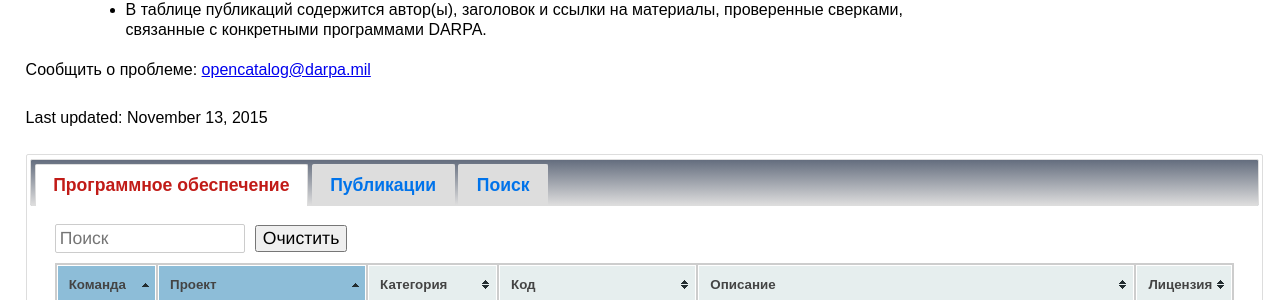
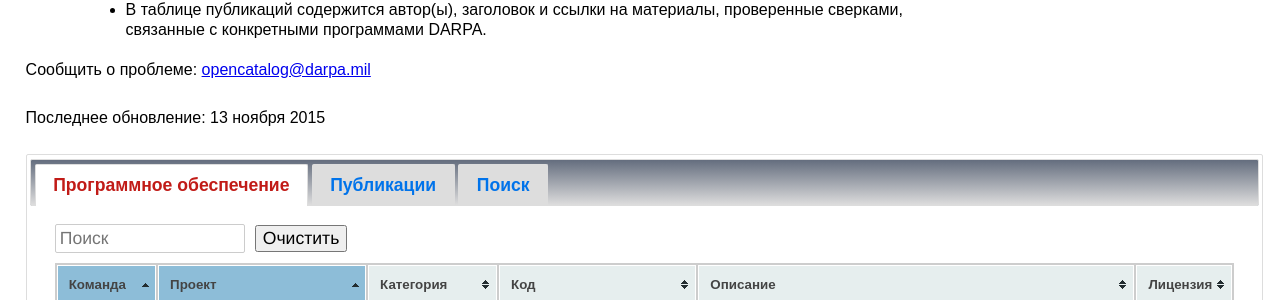
Before and after one commit to kant2002/darpa-ru, a Jekyll site: the page built from ru/BOLT.html, in a window 1280 px wide and 900 px high, scrolled down 476 px. Shown: the part 151-451 px from the top of the window. Built offline with Jekyll 4.4.1, drawn with Linux system fonts in a browser that asks for light colours.

Commit message:
New translations BOLT.html (Russian)

```diff
--- a/ru/BOLT.html
+++ b/ru/BOLT.html
@@ -7,7 +7,7 @@
 <div class='left-paragraph'><p>Программа Широкого Операционного Перевода Языков (Broad Operational Language Translation - BOLT) нацелена на предоставление возможностей общения с не говорящими английским языком населения и определения важной информации в источниках на иностранных языках путем:
  1) позволения англоговорящим понимать иностранные источники всех жанров, включая чат, переписку и информальные сообщения;
  2) предоставляя англоговорящим возможность быстро идентифицировать нужную информацию в источниках на иностранном языке используя запросы на обычном языке; и
- 3) позволяя несколько этапное общение в тексте и разговоре с не англоговорящими. В случае успеха, BOLT предоставляет все возможности, свободные от ограничений предметной области или жанра.<p><p>Program Manager: <a href='http://www.darpa.mil/staff/dr-boyan-onyshkevych' class='programmanagerlink'>Dr. Boyan Onyshkevych</a></p><p>Contact: <a href='mailto:boyan.onyshkevych@darpa.mil'>boyan.onyshkevych@darpa.mil</a><p><p>Содержимое, приводимое ниже, было подготовлено организациями, которые частично финансируются ДАРПА; мнения и выводы, содержащиеся в нем, являются авторскими и не должны толковаться как представляющие официальную политику или одобрения, выраженные явно или подразумеваемые, ДАРПА или правительства США.</p><ul><li>The Software Table lists performers with one row per piece of software. Each piece of software has licensing information, a link to an external project page or contact information, and where possible a link to the code repository for the project.</li></ul><ul><li>В таблице публикаций содержится автор(ы), заголовок и ссылки на материалы, проверенные сверками, связанные с конкретными программами DARPA.</li></ul><p>Сообщить о проблеме: <a href="mailto:opencatalog@darpa.mil">opencatalog@darpa.mil</a></p><p>Last updated: November 13, 2015</p></div>
+ 3) позволяя несколько этапное общение в тексте и разговоре с не англоговорящими. В случае успеха, BOLT предоставляет все возможности, свободные от ограничений предметной области или жанра.<p><p>Program Manager: <a href='http://www.darpa.mil/staff/dr-boyan-onyshkevych' class='programmanagerlink'>Dr. Boyan Onyshkevych</a></p><p>Contact: <a href='mailto:boyan.onyshkevych@darpa.mil'>boyan.onyshkevych@darpa.mil</a><p><p>Содержимое, приводимое ниже, было подготовлено организациями, которые частично финансируются ДАРПА; мнения и выводы, содержащиеся в нем, являются авторскими и не должны толковаться как представляющие официальную политику или одобрения, выраженные явно или подразумеваемые, ДАРПА или правительства США.</p><ul><li>The Software Table lists performers with one row per piece of software. Each piece of software has licensing information, a link to an external project page or contact information, and where possible a link to the code repository for the project.</li></ul><ul><li>В таблице публикаций содержится автор(ы), заголовок и ссылки на материалы, проверенные сверками, связанные с конкретными программами DARPA.</li></ul><p>Сообщить о проблеме: <a href="mailto:opencatalog@darpa.mil">opencatalog@darpa.mil</a></p><p>Последнее обновление: 13 ноября 2015</p></div>
 <div class='right-image'><img src="BOLT-image.png"/></div><div id='dialog'></div><div id='tabs' class='table-tabs'><ul><li><a href='#tabs0'>Программное обеспечение</a></li><li><a href='#tabs1'>Публикации</a></li><li><a href='#tabs300'>Поиск</a></li></ul><div id='software'><div id='tabs0'><input class='search' placeholder='Поиск' id='search0'/><button class='clear_button' id='clear0'>Очистить</button><table id='sftwr' class='tablesorter'>
  <thead>
  <tr><th>Команда</th><th>Проект</th><th>Категория</th><th>Код</th><th>Описание</th><th>Лицензия</th></tr>
```
Also changed, not shown: other parts of ru/BOLT.html (+1 -1 lines).
